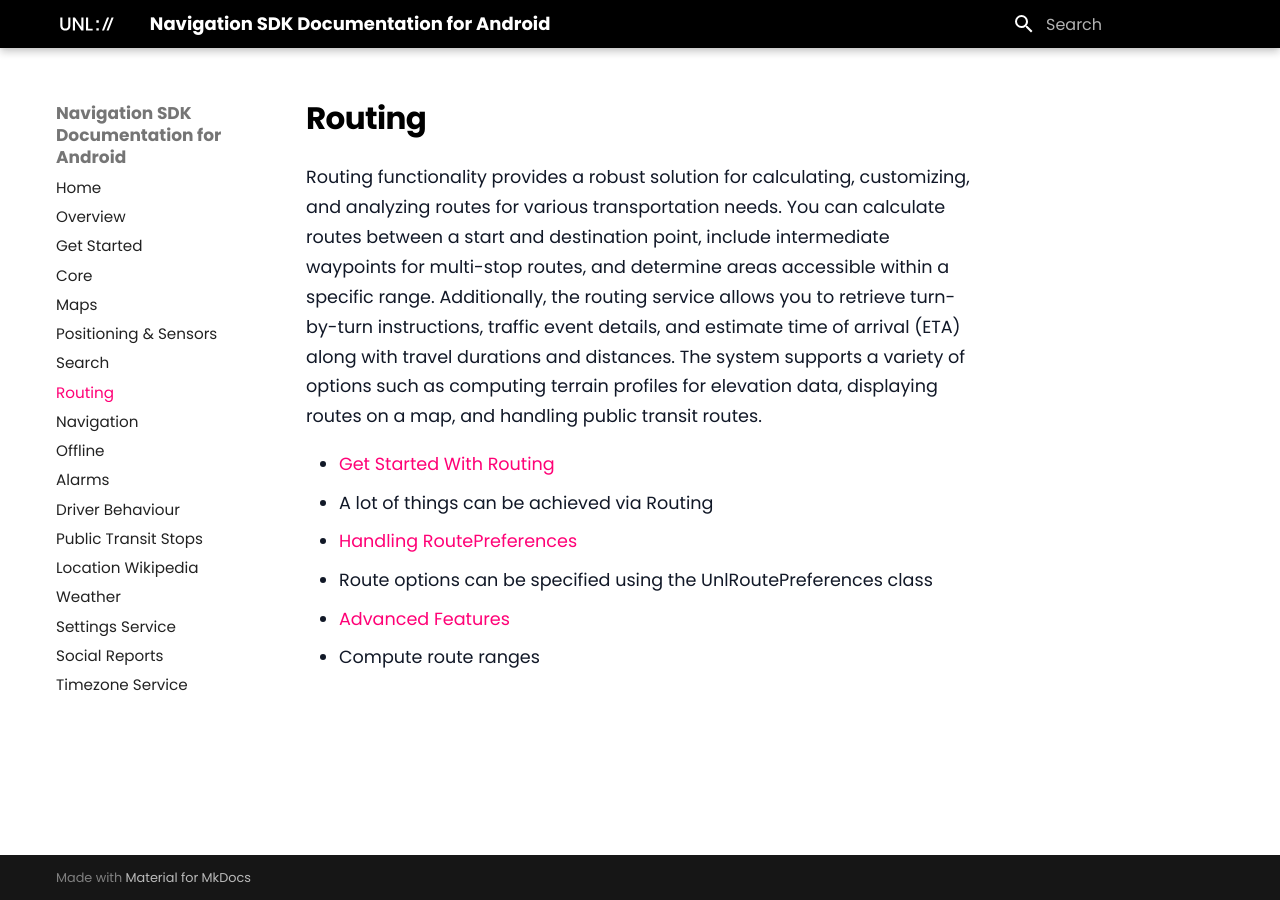
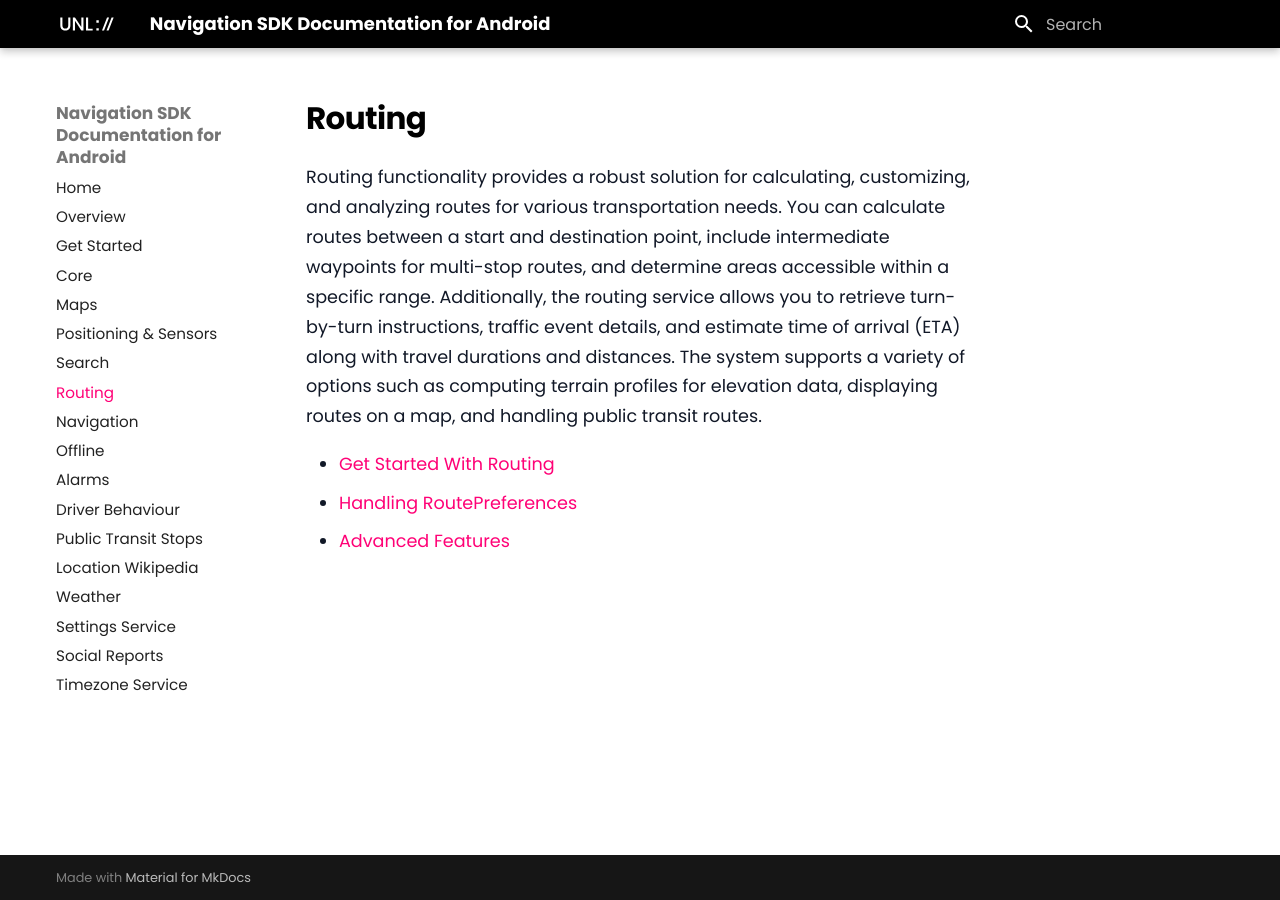
Before and after one commit to u-n-l/navigation-sdk-android-docs, an MkDocs documentation site: the page built from docs/07-Routing/01-index.md, in a window 1280 px wide. Built offline with MkDocs 1.6.1 and Material for MkDocs 9.7.7, drawn with Linux system fonts in a browser that asks for light colours.

Commit message:
Update 01-index.md

```diff
--- a/docs/07-Routing/01-index.md
+++ b/docs/07-Routing/01-index.md
@@ -3,8 +3,5 @@
 Routing functionality provides a robust solution for calculating, customizing, and analyzing routes for various transportation needs. You can calculate routes between a start and destination point, include intermediate waypoints for multi-stop routes, and determine areas accessible within a specific range. Additionally, the routing service allows you to retrieve turn-by-turn instructions, traffic event details, and estimate time of arrival (ETA) along with travel durations and distances. The system supports a variety of options such as computing terrain profiles for elevation data, displaying routes on a map, and handling public transit routes.
 
 - [Get Started With Routing](/07-Routing/02-Get%20Started%20with%20Routing.md)
-   - A lot of things can be achieved via Routing
 - [Handling RoutePreferences](/07-Routing/03-Handling%20RoutePreferences.md)
-   - Route options can be specified using the UnlRoutePreferences class
 - [Advanced Features](/07-Routing/04-Advanced%20Features.md)
-   - Compute route ranges
```
